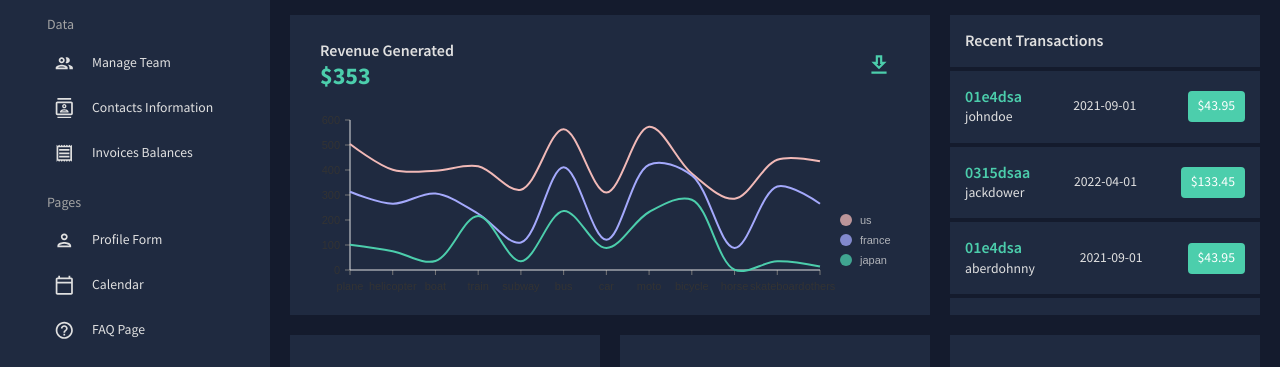
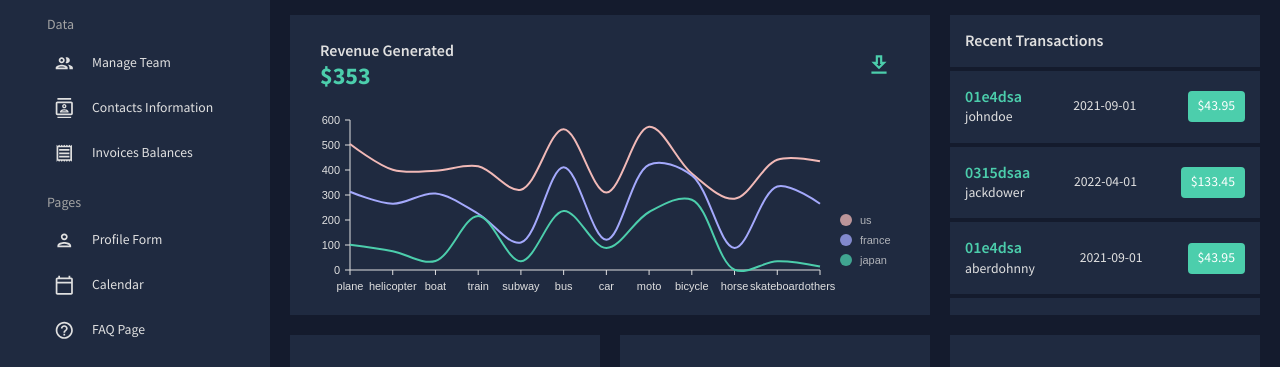
Before and after one commit to NCain24/dashboard, a React (Create React App) app: page / in a window 1280 px wide. Shown: the part 328-695 px from the top of the page. Built offline with nearby package versions, Linux system fonts and the light colour scheme.

Commit message:
Fixed text color around graph

```diff
--- a/src/components/LineChart.jsx
+++ b/src/components/LineChart.jsx
@@ -21,11 +21,16 @@ const LineChart = ({ isDashboard = false }) => {
           legend: {
             text: {
               fill: colors.grey[100],
+            },
+          },
+          ticks: {
+            line: {
+              stroke: colors.grey[100],
               strokeWidth: 1,
             },
             text: {
-              fill: colors.grey[100],
-            },
+              fill: colors.grey[100]
+            }
           },
         },
         legends: {
@@ -34,7 +39,7 @@ const LineChart = ({ isDashboard = false }) => {
           },
         },
         tooltip: {
-          text: {
+          container: {
             color: colors.primary[500],
           },
         },
```
